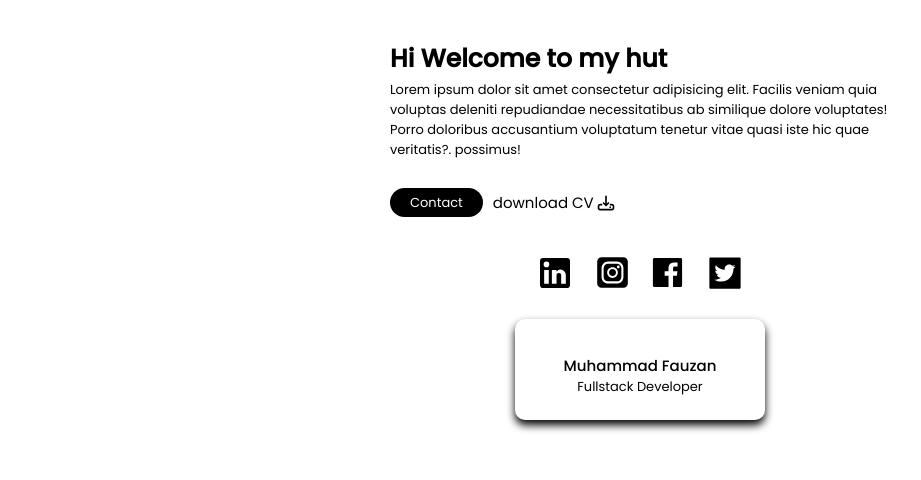
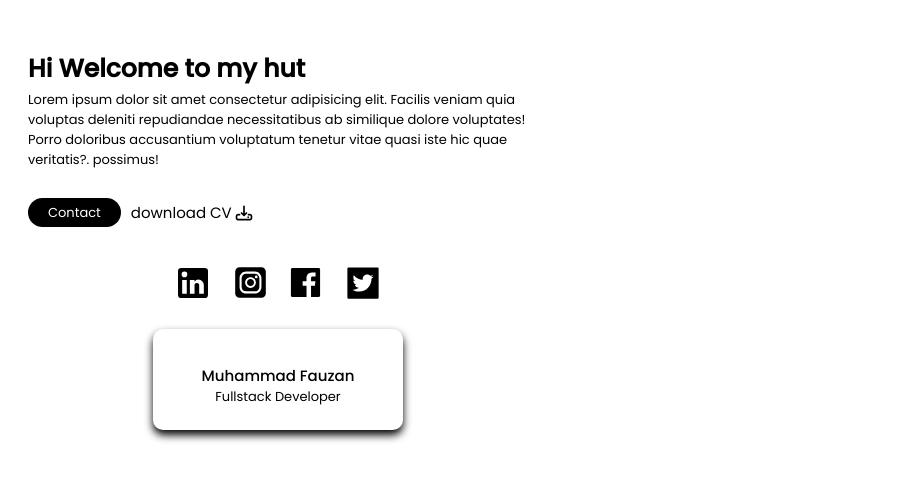
Before and after one commit to FauzanYanuarPutra/task10-dumbways, a plain HTML site: page index.html in a window 1280 px wide. Shown: the whole page, without its empty margins (0-921 px from the left). Drawn offline with Linux system fonts and the light colour scheme.

Commit message:
perbaiki card

```diff
--- a/index.html
+++ b/index.html
@@ -97,7 +97,7 @@
   </style>
 </head>
 <body>
-  <div id="content" style="margin-top: 40px;">
+  <div id="content" style="margin: 50px 0px 100px 0px;  ">
     <div id="about">
       <h1>Hi Welcome to my hut</h1>
       <p>
```
